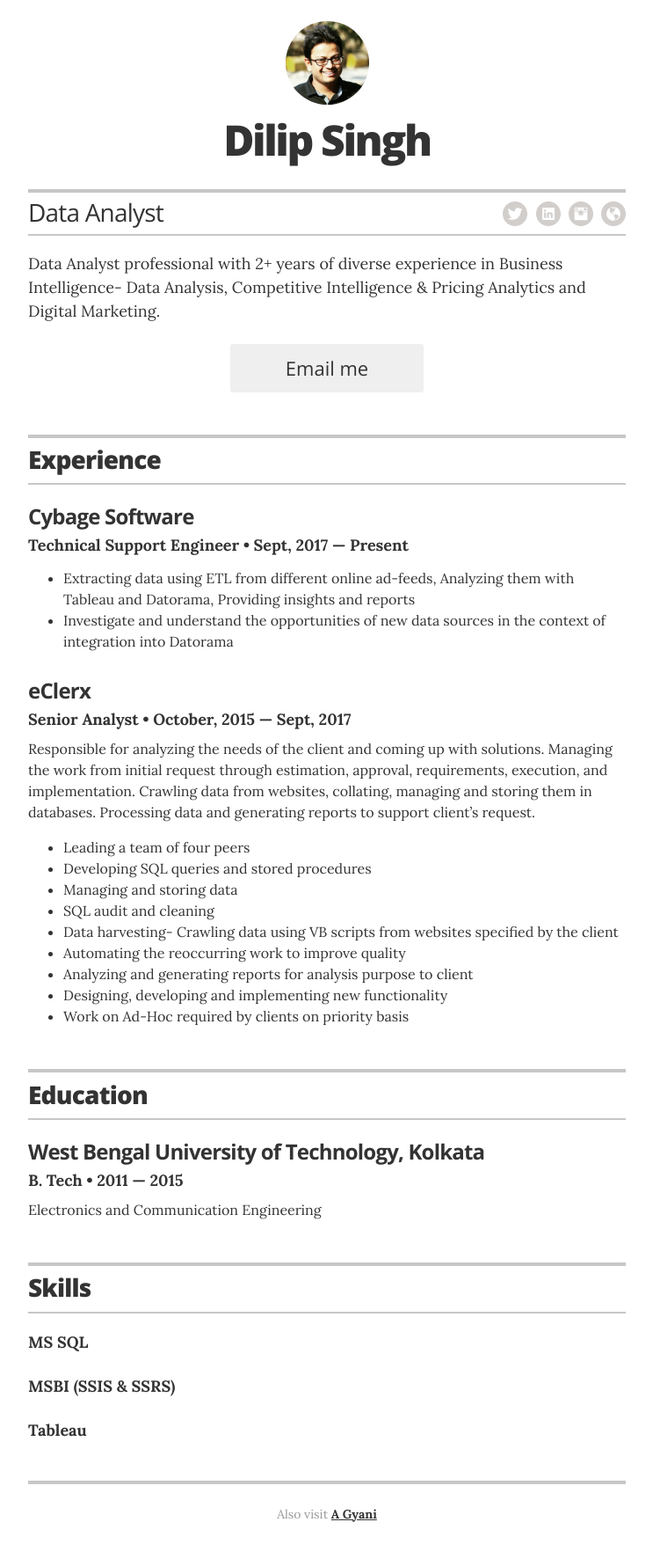
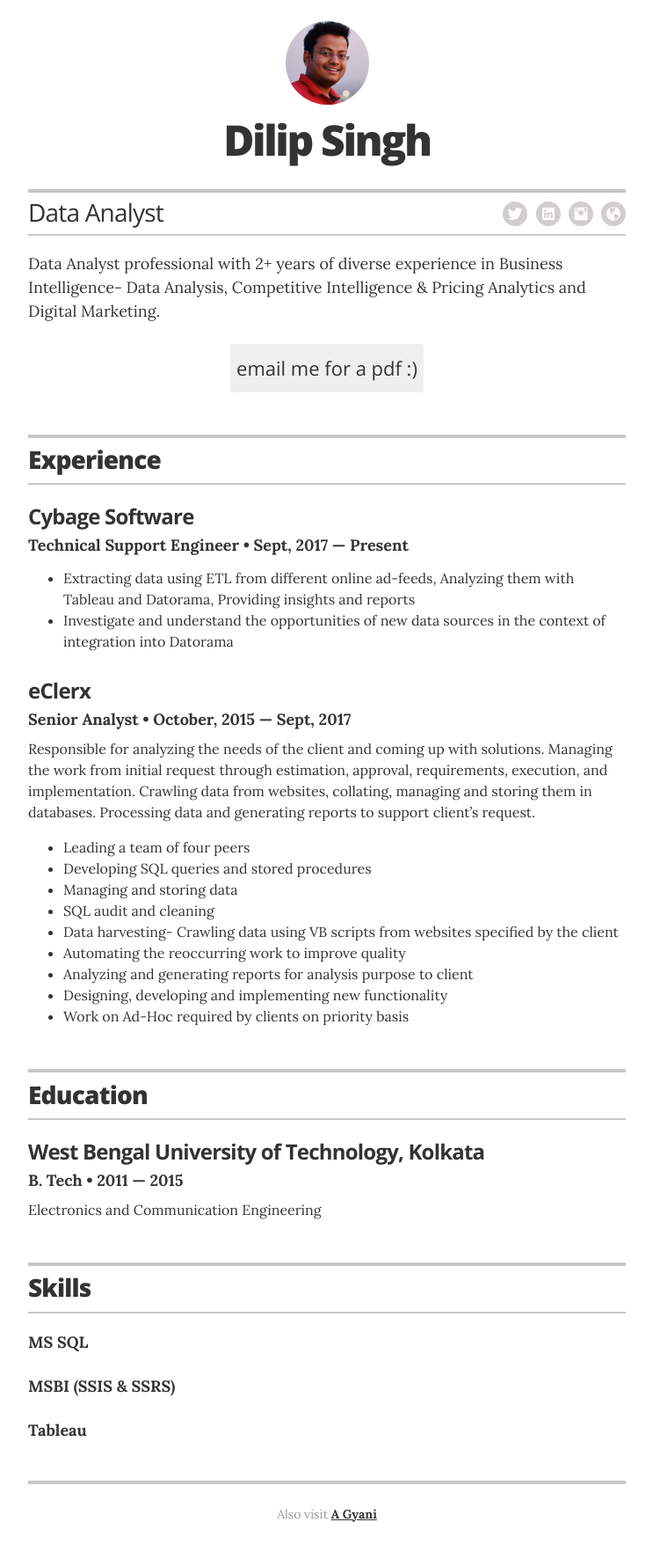
Before and after one commit to getdilip/Resume, a Jekyll site: the page built from index.html, in a window 1280 px wide. Shown: the whole page at 88% size, without its empty margins (268-1011 px from the left). Built offline with Jekyll 4.4.1, drawn with Linux system fonts in a browser that asks for light colours.

Commit message:
no message

```diff
--- a/_layouts/resume.html
+++ b/_layouts/resume.html
@@ -59,7 +59,7 @@
 -->
 
         {% if site.resume_looking_for_work == 'yes' %}
-        <a href="mailto:{{ site.resume_contact_email }}" class="contact-button no-print" itemprop="email">Email me</a>
+        <a href="mailto:{{ site.resume_contact_email }}?subject=Need a PDF copy of your resume&body=Hi Dilip! Can you please send me a copy of your resume?" class="contact-button no-print" itemprop="email">email me for a pdf :)</a>
         {% elsif site.resume_looking_for_work == 'no' %}
         <a class="contact-button not-looking no-print">I'm not looking for work right now.</a>
         {% else %}
```
Also changed, not shown: images/avatar.jpg.
